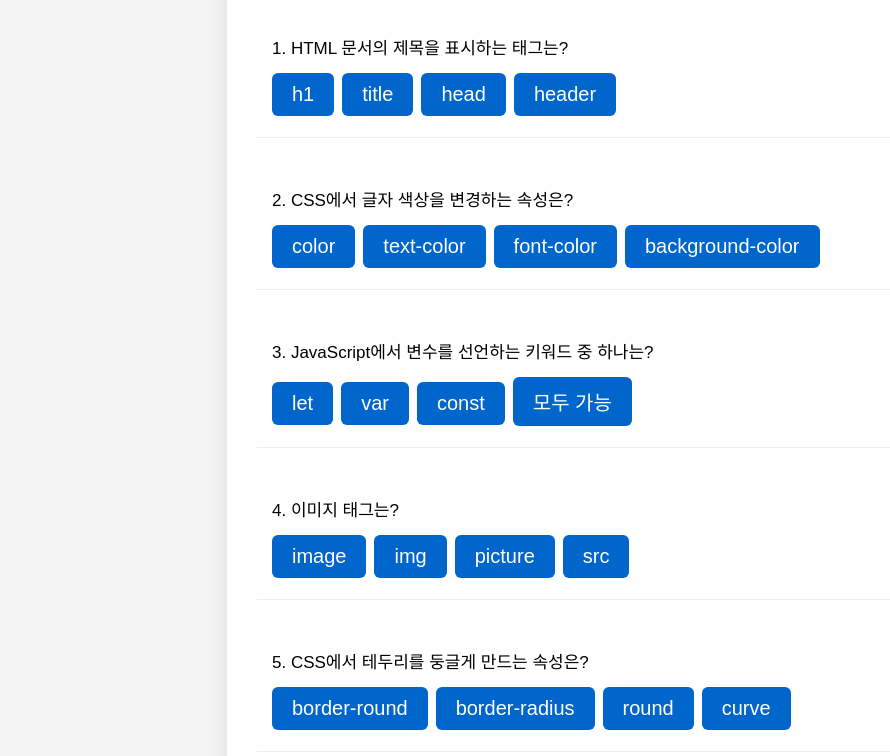
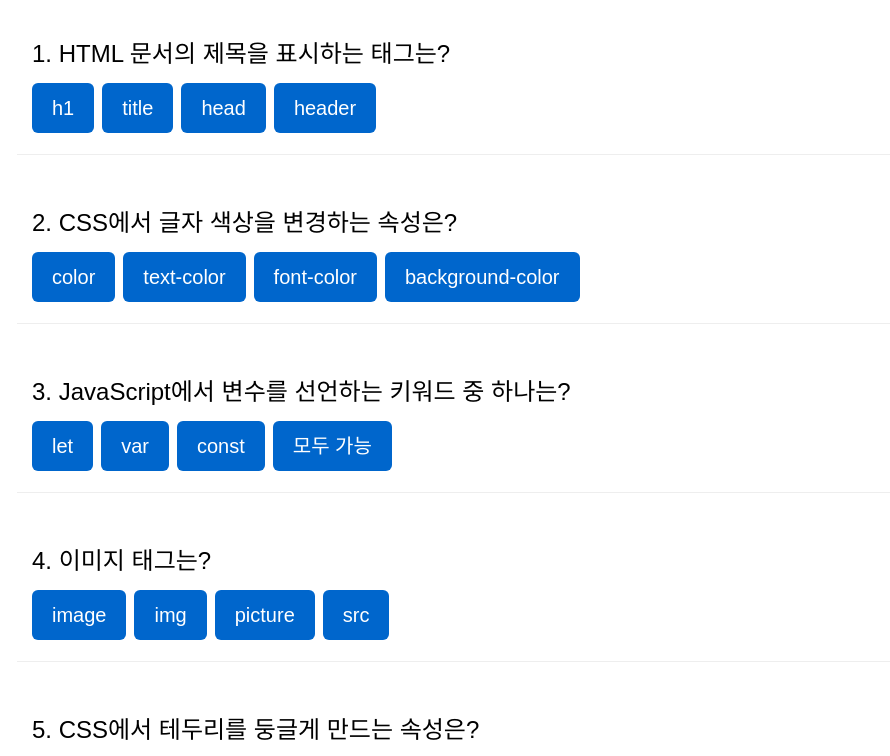
Before and after one commit to teamofmark/codeCamp, a plain HTML site: page index.html in a window 1280 px wide. Shown: the part 161-917 px from the top of the page, without its empty margins (33-923 px from the left). Drawn offline with Linux system fonts and the light colour scheme.

Commit message:
최종수정

```diff
--- a/index.html
+++ b/index.html
@@ -11,7 +11,6 @@
             padding: 20px;
         }
         .quiz {
-            max-width: 700px;
             margin: 30px auto;
             background: white;
             padding: 30px;
@@ -28,10 +27,11 @@
             border-bottom: 1px solid #eee;
         }
         .question:last-child { border-bottom: none; }
-        p { margin: 8px 0; font-size: 17px; }
+        p { margin: 8px 0; font-size: 24px; }
         button {
             margin: 6px 8px 6px 0;
-            padding: 10px 20px;
+            padding: 0 20px;
+            line-height: 50px;
             background: #0066cc;
             color: white;
             border: none;
```
